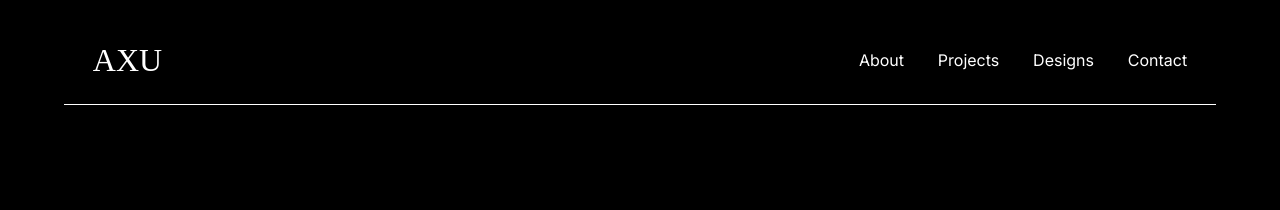
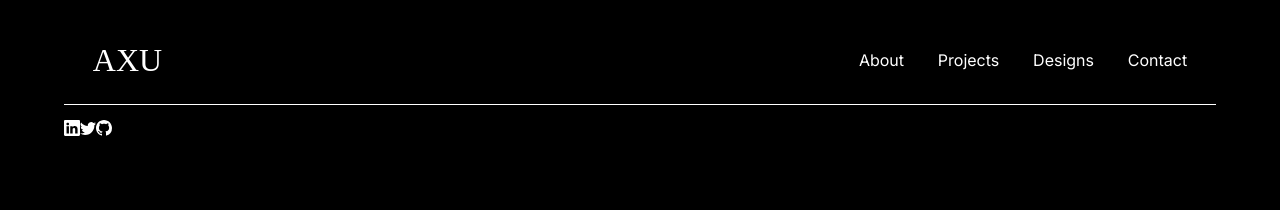
Before and after one commit to RamejaAyush/Portfolio, a React (Create React App) app: page / in a window 1280 px wide. Shown: the top 210 px of the page. Built offline with nearby package versions, Linux system fonts and the light colour scheme; a web font is replaced by a local one.

Commit message:
Added Home comp

```diff
--- a/package.json
+++ b/package.json
@@ -9,6 +9,7 @@
     "node-sass": "^7.0.1",
     "react": "^18.2.0",
     "react-dom": "^18.2.0",
+    "react-icons": "^4.4.0",
     "react-scripts": "5.0.1",
     "web-vitals": "^2.1.4"
   },
--- a/src/Components/Home.js
+++ b/src/Components/Home.js
@@ -1,12 +1,17 @@
 import "../Styles/Home.scss";
+import { BsLinkedin } from "react-icons/bs";
+import { BsTwitter } from "react-icons/bs";
+import { BsGithub } from "react-icons/bs";
 
 const Home = () => {
   return (
     <div className="Home-container">
-      <div className="profile-pic"></div>
-      <div className="welcome-message"></div>
-      <div className="Skills"></div>
-      <div className="about"></div>
+      <div className="left-side-info">
+        <BsLinkedin />
+        <BsTwitter />
+        <BsGithub />
+      </div>
+      <div className="right-side-info"></div>
     </div>
   );
 };
--- a/src/Components/Nav.js
+++ b/src/Components/Nav.js
@@ -8,13 +8,13 @@ const Nav = () => {
       </div>
       <div className="nav-links">
         <a href="#">
-          <span data-hover="About">About</span>
+          <span data-hover="me :D">About</span>
         </a>
         <a href="#">
-          <span data-hover="Project">Projects</span>
+          <span data-hover="MyWork">Projects</span>
         </a>
         <a href="#">
-          <span data-hover="Designs">Designs</span>
+          <span data-hover="& more">Designs</span>
         </a>
         <a href="#">
           <span data-hover="Contact">Contact</span>
--- a/src/Styles/Nav.scss
+++ b/src/Styles/Nav.scss
@@ -50,13 +50,20 @@ nav {
           position: absolute;
           top: 110%;
           content: attr(data-hover);
-          transform: translate3d(0, 0, 0);
+          transform: rotate(42deg);
+          transition: all 250ms ease-in-out;
+          opacity: 0;
         }
       }
 
       &:hover {
         span {
           transform: translateY(-110%);
+
+          &::before {
+            transform: rotate(0deg);
+            opacity: 1;
+          }
         }
       }
     }
```
Also changed, not shown: 1 other file (tests, documents, lock files or other folders).
